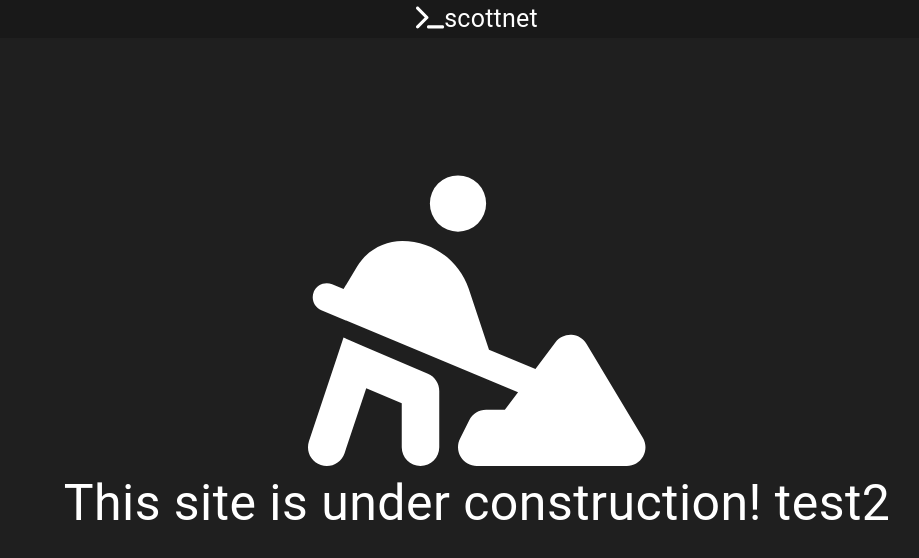
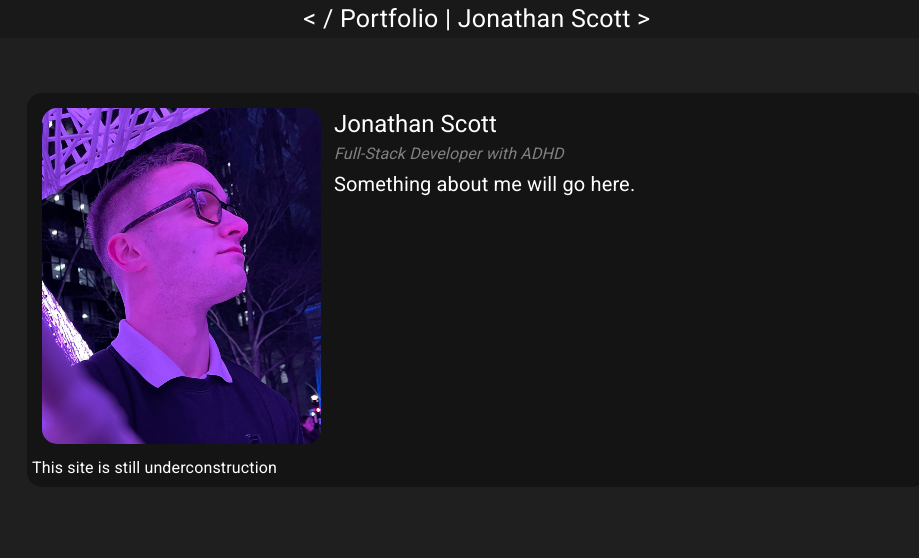
Before and after one commit to scottricity/scottnet-frontend, a React (Create React App) app: page / in a window 1280 px wide. Shown: the top 558 px of the page, without its empty margins (163-1082 px from the left). Built offline with nearby package versions, Linux system fonts and the light colour scheme; a web font is replaced by a local one.

Commit message:
Style change

```diff
--- a/package.json
+++ b/package.json
@@ -15,6 +15,7 @@
     "@fontsource/dotgothic16": "^4.5.10",
     "@fontsource/ubuntu": "^4.5.11",
     "@fontsource/ubuntu-mono": "^4.5.11",
+	"@fontsource/roboto": "^4.5.8",
     "@fortawesome/fontawesome-svg-core": "^6.2.1",
     "@fortawesome/free-solid-svg-icons": "^6.2.1",
     "@fortawesome/free-regular-svg-icons": "^6.2.1",
--- a/public/index.html
+++ b/public/index.html
@@ -24,7 +24,7 @@
       work correctly both with client-side routing and a non-root public URL.
       Learn how to configure a non-root public URL by running `npm run build`.
     -->
-    <title>React App</title>
+    <title>Portfolio | Jonathan Scott</title>
   </head>
   <body>
     <noscript>You need to enable JavaScript to run this app.</noscript>
--- a/src/App.jsx
+++ b/src/App.jsx
@@ -1,40 +1,67 @@
 import logo from './terminal-solid.svg';
-import React, { useState } from "react";
-import { AppBar, Toolbar, Container, Menu, MenuItem, Typography, styled, Button } from "@mui/material";
+import React, { useState, useEffect } from "react";
+import { AppBar, Toolbar, Container, Menu, MenuItem, Typography, styled, Button, Box } from "@mui/material";
+import { Utils } from "./utils.js";
+//Font Import
 import "@fontsource/ubuntu";
 import "@fontsource/ubuntu-mono";
 import "@fontsource/dotgothic16";
-import { FontAwesomeIcon } from '@fortawesome/react-fontawesome'
-import { faTerminal , faWarning , faPersonDigging } from '@fortawesome/free-solid-svg-icons'
+import "@fontsource/roboto";
+import { FontAwesomeIcon } from '@fortawesome/react-fontawesome';
+import { faTerminal, faWarning, faPersonDigging } from '@fortawesome/free-solid-svg-icons';
 import themeBck from "./theme.js"
 import { ThemeProvider } from '@mui/system';
-import "./style.css"
+import "./style.css";
+
+let utils = new Utils()
 
 function Navi() {
 	return (
-		<Container maxWidth="100%" disableGutters sx={{width: "100%"}}>
-			<Container id="navbar" maxWidth="100%" sx={{ textAlign: "center", width: "100%"}}>
-				<Typography display={'inline'} fontSize="25px">
-					<FontAwesomeIcon icon={faTerminal} />
-					scottnet
-				</Typography>
-			</Container>
-			<Typography sx={{textAlign: "center", marginTop: "10%"}} fontSize="50px">
-			<FontAwesomeIcon icon={faPersonDigging} fontSize="300px" />
-			<br/>
-				This site is under construction! test2
+		<Container id="navbar" maxWidth="100%" sx={{ textAlign: "center", width: "100%" }}>
+			<Typography display={'inline'} fontSize="25px">
+				{utils.escapeCode("<")} {utils.escapeCode("/")} Portfolio | Jonathan Scott {utils.escapeCode(">")}
 			</Typography>
 		</Container>
 	)
 }
 
+
+
+//To hold on for later
+/**
+ setTimeout(() => {
+	document.getElementById('profile-faceshot').src = utils.random(['./faceshot1.png'])
+}, 5000)
+ */
+//<a href="https://www.buymeacoffee.com/scottnet"><img src="https://img.buymeacoffee.com/button-api/?text=Donate ;)&emoji=&slug=scottnet&button_colour=BD5FFF&font_colour=ffffff&font_family=Comic&outline_colour=000000&coffee_colour=FFDD00" /></a>
+
 function App() {
-
 	return (
 		<ThemeProvider theme={themeBck}>
-			<Navi>
-			</Navi>
-
+			<div>
+				<Navi></Navi>
+				<Container className='bio round1' disableGutters maxWidth="md"> {/* Add responsiveness?? */}
+					<div className='img-section'>
+						<img src='./faceshot1.png' className='round1' id="profile-faceshot"></img>
+						<div className='bio-desc'>
+							<Typography variant='h5' fontFamily={"roboto"}>
+								Jonathan Scott
+							</Typography>
+							<Typography variant='subtitle1' fontStyle={"italic"} color={"GrayText"}>
+								Full-Stack Developer with ADHD
+							</Typography>
+							<Typography variant='h6'>
+								Something about me will go here.
+							</Typography>
+						</div>
+					</div>
+					<div className='media'>
+						<Typography variant='subtitle1'>
+							This site is still underconstruction
+						</Typography>
+					</div>
+				</Container>
+			</div>
 		</ThemeProvider>
 	);
 }
--- a/src/index.js
+++ b/src/index.js
@@ -1,6 +1,10 @@
 import React from 'react';
 import ReactDOM from 'react-dom/client';
 import App from './App';
+import { Utils } from "./utils.js"
+
+let tester = new Utils()
+console.table(tester.slp([111,222,333,333,334,335, 555, 556]))
 
 const root = ReactDOM.createRoot(document.getElementById('root'));
 root.render(
--- a/src/style.css
+++ b/src/style.css
@@ -1,7 +1,30 @@
-* {
+
+
+html, body {
 	margin: 0;
 	background-color: rgb(31, 31, 31);
 	color: white;
+}
+
+/* Round selectors */
+.round {
+	border-radius: 7px;
+}
+
+.round1 {
+	border-radius: 15px;
+}
+
+.round2 {
+	border-radius: 20px;
+}
+
+.round3 {
+	border-radius: 25px;
+}
+
+.round4 {
+	border-radius: 35px;
 }
 
 #navbar {
@@ -11,3 +34,19 @@
 #navbar * {
 	background-color: rgb(25, 25, 25);
 }
+
+.bio {
+	margin-top: 55px;
+	padding: 5px;
+	background-color: rgb(20,20,20);
+}
+
+.bio-desc {
+	padding-left: 13px;
+}
+
+.img-section {
+	padding: 10px;
+	margin-left: inherit;
+	display: flex;
+}
--- /dev/null
+++ b/src/utils.js
@@ -0,0 +1,45 @@
+class Utils {
+	constructor() { }
+
+	escapeCode = (char) => {
+		return char
+	}
+
+	/**
+	  *
+	  * @param {number[]} array
+	  */
+	sum = (array) => {
+		return array.reduce((pV, cV, cI, array) => pV + cV)
+	}
+	/**
+	 *
+	 * @param {any[]} array
+	 */
+	random = (array) => {
+		let real = array.filter(e => typeof e !== undefined)
+		return real[Math.floor(Math.random() * real.length)]
+	}
+
+	/**
+	  *
+	  * @param {number[]} mtx
+	  * @param {number} pos The nth position to cut from
+	  */
+	slp = (mtx, pos) => {
+		let stem = {}
+		for (const num of mtx) {
+			let n = num % (pos || 10)
+			let masterN = String(num)[0]
+			if (!stem[masterN]) {
+				stem[masterN] = [n]
+			} else {
+				stem[masterN].push(n)
+			}
+		}
+		return stem
+	}
+}
+
+
+export { Utils }
```
Also changed, not shown: public/faceshot1.png (added), public/manifest.json, 1 other file (tests, documents, lock files or other folders).
